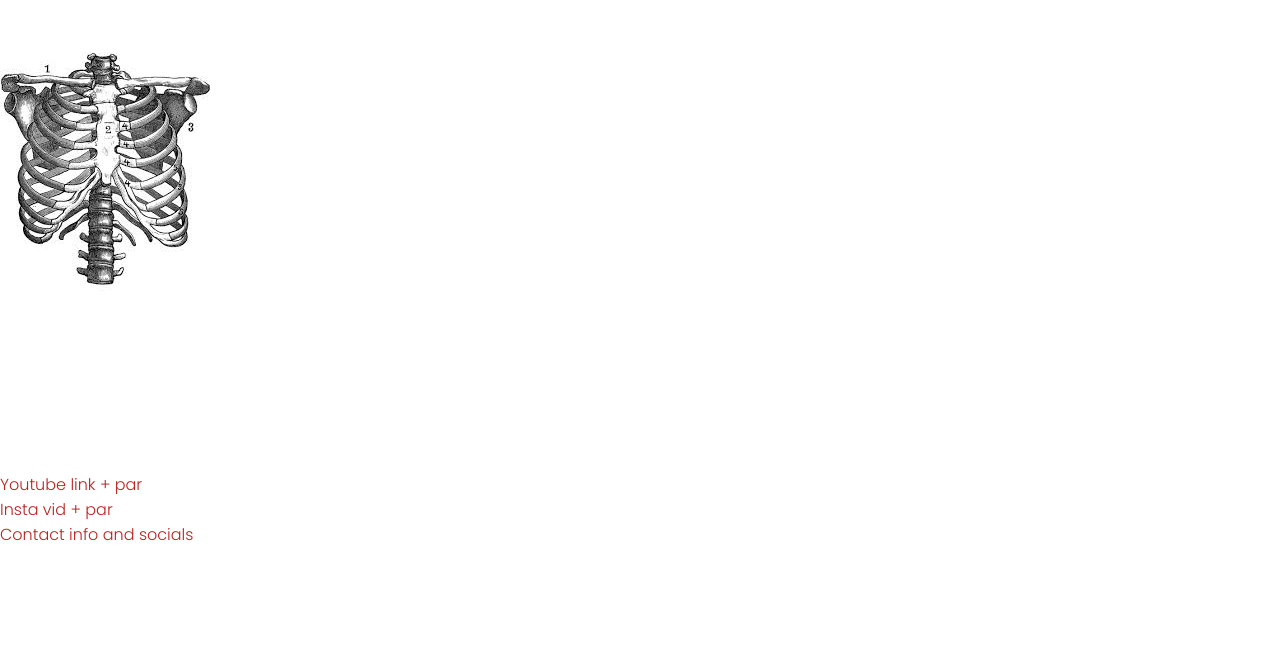
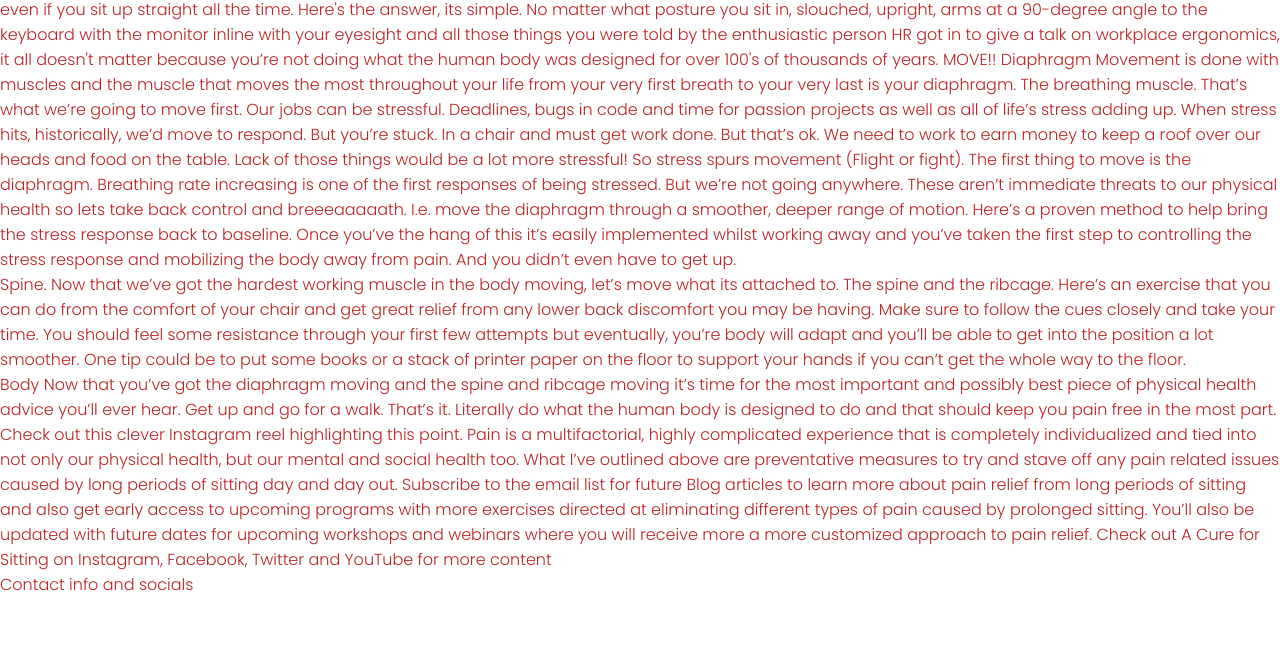
Before and after one commit to RobMolo89/Project-Portfolio-1, a plain HTML site: page index.html in a window 1280 px wide. Shown: the part 128-800 px from the top of the page. Drawn offline with Linux system fonts and the light colour scheme; a web font is replaced by a local one.

Commit message:
update README.md file and add text sturcture to body

```diff
--- a/assets/css/style.css
+++ b/assets/css/style.css
@@ -68,7 +68,10 @@ h1, h2 {
 }
 
 #ribcage {
+    display: block;
+    position: relative;
+    float: right;
     height: 600px;
     width: 75%;
-    background: url('../css/images/ribcage\ 2.jpg') no-repeat left center;
+    background: url('../images/rib-cage-diagram-vintage-anatomy-print-2-vintage-anatomy-prints-transparent.png') no-repeat left center;
 }
--- a/index.html
+++ b/index.html
@@ -40,19 +40,72 @@
     </header>
 
     <section>
-        <div id="ribcage">
-            <p id="intro">
-                We've all heard it before form an early age all the way through school, "Sit up straight. You'll get a bad back from slouching"
-                Well, there's no evidence to support such claims. It just looks bad right?
+        Intro
+        We've all heard it before form an early age all the way through school, "Sit up straight. You'll get a bad back
+        from slouching"
+        Well, there's no evidence to support such claims. It just looks bad right? But you still have a soar back? or
+        Neck, shoulder, upper back, headaches! Whats that all about?Thats what this site is for. Educating you as to the
+        WHY behind your pain from prolonged sitting, even if you sit up straight all the time.
+        Here's the answer, its simple. No matter what posture you sit in, slouched, upright, arms at a 90-degree angle
+        to the keyboard with the monitor inline with your eyesight and all those things you were told by the
+        enthusiastic person HR got in to give a talk on workplace ergonomics, it all doesn't matter because you’re not
+        doing what the human body was designed for over 100's of thousands of years. MOVE!!
 
-            </p>
-        </div>
+        Diaphragm
+        Movement is done with muscles and the muscle that moves the most throughout your life from your very first
+        breath to your very last is your diaphragm. The breathing muscle. That’s what we’re going to move first.
+        Our jobs can be stressful. Deadlines, bugs in code and time for passion projects as well as all of life’s stress
+        adding up. When stress hits, historically, we’d move to respond. But you’re stuck. In a chair and must get work
+        done. But that’s ok. We need to work to earn money to keep a roof over our heads and food on the table. Lack of
+        those things would be a lot more stressful!
+        So stress spurs movement (Flight or fight). The first thing to move is the diaphragm. Breathing rate increasing
+        is one of the first responses of being stressed. But we’re not going anywhere. These aren’t immediate threats to
+        our physical health so lets take back control and breeeaaaaath. I.e. move the diaphragm through a smoother,
+        deeper range of motion.
+        Here’s a proven method to help bring the stress response back to baseline.
+
+        <!-- Box Breathing Article -->
+
+        Once you’ve the hang of this it’s easily implemented whilst working away and you’ve taken the first step to
+        controlling the stress response and mobilizing the body away from pain. And you didn’t even have to get up.
     </section>
     <section>
-        Youtube link + par
+        Spine.
+        Now that we’ve got the hardest working muscle in the body moving, let’s move what its attached to. The spine and
+        the ribcage.
+        Here’s an exercise that you can do from the comfort of your chair and get great relief from any lower back
+        discomfort you may be having.
+
+        <!-- Youtube Video -->
+
+        Make sure to follow the cues closely and take your time.
+        You should feel some resistance through your first few attempts but eventually, you’re body will adapt and
+        you’ll be able to get into the position a lot smoother.
+        One tip could be to put some books or a stack of printer paper on the floor to support your hands if you can’t
+        get the whole way to the floor.
+
     </section>
     <section>
-        Insta vid + par
+        Body
+        Now that you’ve got the diaphragm moving and the spine and ribcage moving it’s time for the most important and
+        possibly best piece of physical health advice you’ll ever hear.
+        Get up and go for a walk. That’s it. Literally do what the human body is designed to do and that should keep you
+        pain free in the most part.
+        Check out this clever Instagram reel highlighting this point.
+
+        <!-- Instagram Video -->
+
+
+        Pain is a multifactorial, highly complicated experience that is completely individualized and tied into not only
+        our physical health, but our mental and social health too. What I’ve outlined above are preventative measures to
+        try and stave off any pain related issues caused by long periods of sitting day and day out.
+        Subscribe to the email list for future Blog articles to learn more about pain relief from long periods of
+        sitting and also get early access to upcoming programs with more exercises directed at eliminating different
+        types of pain caused by prolonged sitting.
+        You’ll also be updated with future dates for upcoming workshops and webinars where you will receive more a more
+        customized approach to pain relief.
+        Check out A Cure for Sitting on Instagram, Facebook, Twitter and YouTube for more content
+
     </section>
     <footer>
         Contact info and socials
```
Also changed, not shown: assets/images/rib-cage-diagram-vintage-anatomy-print-2-vintage-anatomy-prints-transparent.png (renamed from assets/css/images/rib-cage-diagram-vintage-anatomy-print-2-vintage-anatomy-prints-transparent.png), assets/images/ribcage 2.jpg (renamed from assets/css/images/ribcage 2.jpg), 1 other file.
